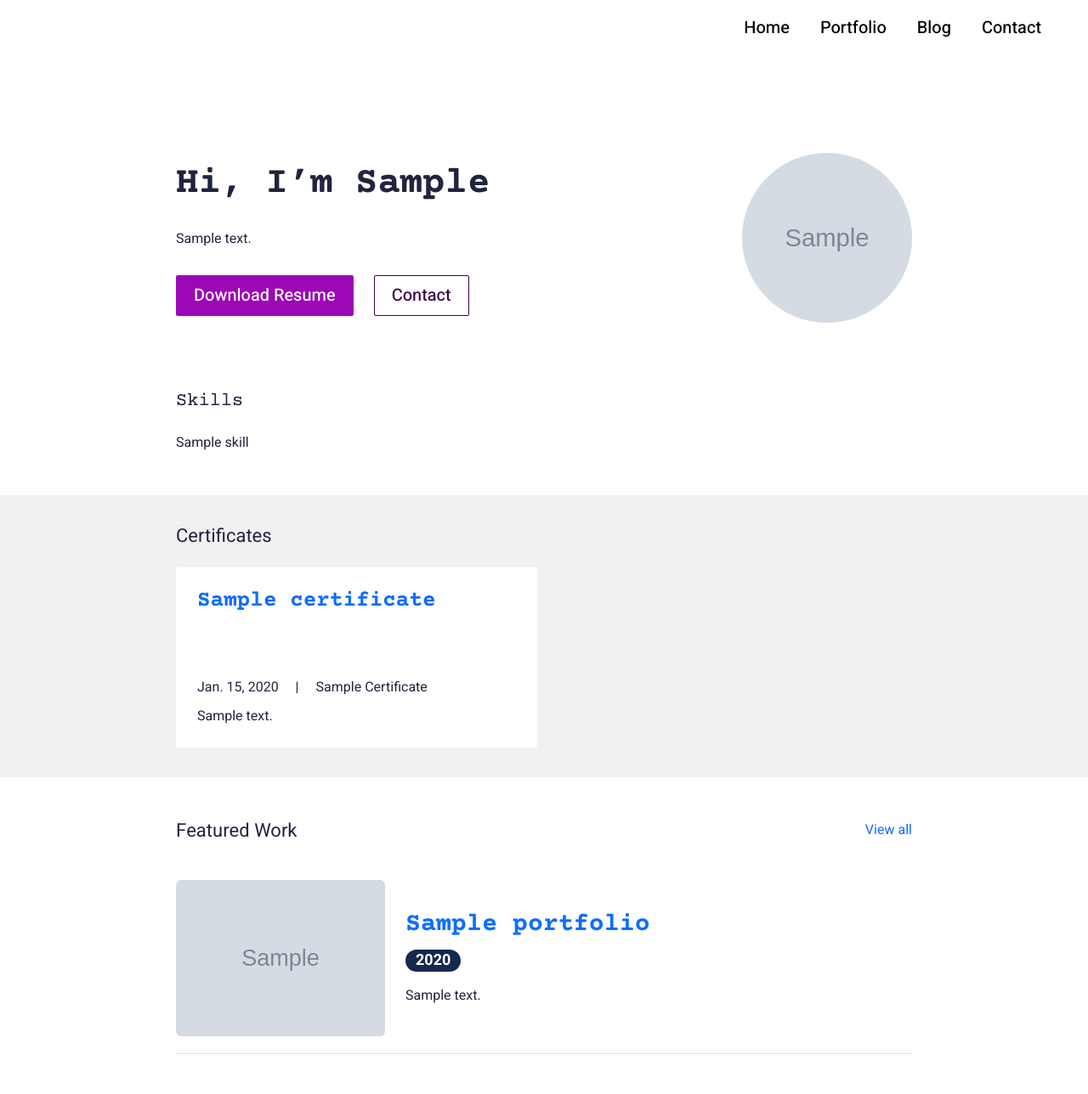
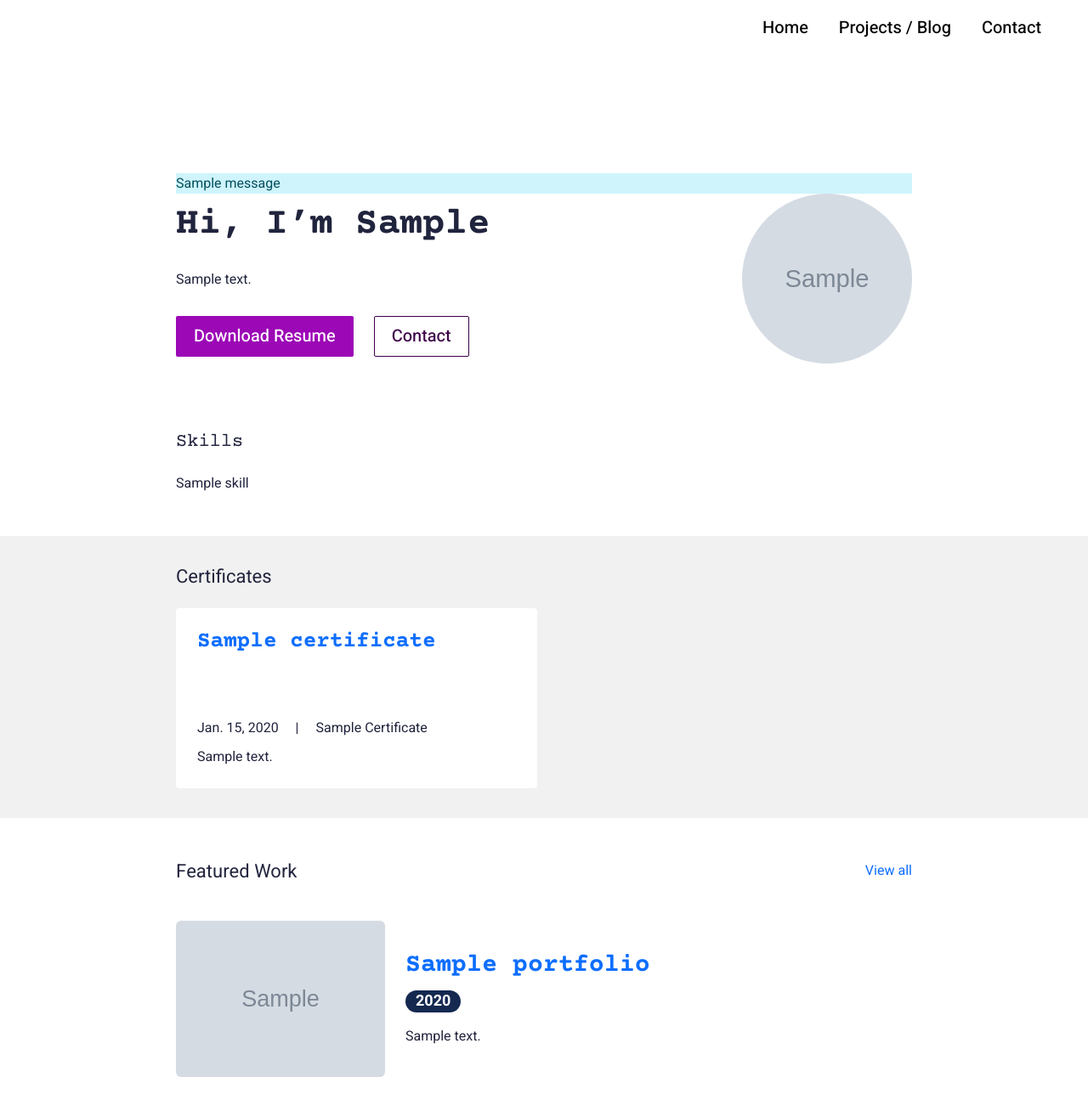
Before and after one commit to bezunesh/bezunesh, a Django app: page / in a window 1280 px wide. Shown: the top 1288 px of the page at 85% size. Run offline with Django 3.2, Linux system fonts and the light colour scheme; tables that the repository leaves empty hold one stand-in row (values such as "Sample post"); grey boxes marked "Sample" are stand-in pictures; one stand-in notice (Sample message) is shown; some libraries are stand-ins or nearby versions.

Commit message:
fea: Adds contact form sendemail feature

```diff
--- a/main/forms.py
+++ b/main/forms.py
@@ -3,7 +3,6 @@ from .models import ContactProfile
 
 
 class ContactForm(forms.ModelForm):
-
 	name = forms.CharField(max_length=100, required=True,
 		widget=forms.TextInput(attrs={
 			'placeholder': '*Full name..',
--- a/main/templates/main/index.html
+++ b/main/templates/main/index.html
@@ -11,6 +11,11 @@
 <section>
   <div class="bannerSection">
     <div class="container">
+      <div class="row">
+        <div class="col">
+          {% include 'main/partials/messages.html' %}
+        </div>
+      </div>
       <div class="row g-4 g-md-3  align-items-center">
         <div class="col-md-auto order-md-last">
           <div class="bannerUserImg">
--- a/main/templates/main/partials/messages.html
+++ b/main/templates/main/partials/messages.html
@@ -1,5 +1,7 @@
 {% if messages %}
+<ul class="messages">
     {% for message in messages %}
-        {% if message.tags %}  <script>alert("{{ message }}")</script> {% endif %}
+    <li{% if message.tags %} class="{{ message.tags }}"{% endif %}>{{ message }}</li>
     {% endfor %}
+</ul>
 {% endif %}
--- a/main/templates/main/partials/nav.html
+++ b/main/templates/main/partials/nav.html
@@ -16,8 +16,8 @@ Start Navigation Bar
             <div class="navCol">
                 <ul>
                 <li><a href="{%url 'main:home'%}">Home</a></li>
-                <li><a href="{%url 'main:portfolios' %}">Portfolio</a></li>
-                <li><a href="{% url 'main:blogs' %}">Blog</a></li>
+                <li><a href="{%url 'main:portfolios' %}">Projects / Blog</a></li>
+                <!--<li><a href="{% url 'main:blogs' %}">Blog</a></li>-->
                 <li><a href="{%url 'main:contact'%}">Contact</a></li>
                 </ul>
             </div>
--- a/main/views.py
+++ b/main/views.py
@@ -9,9 +9,11 @@ from .models import (
 	)
 
 from django.views import generic
+from django.core.mail import send_mail
+from resume_app.settings import EMAIL_HOST_USER
+import smtplib
 
-
-from . forms import ContactForm
+from .forms import ContactForm
 
 
 class IndexView(generic.TemplateView):
@@ -38,8 +40,19 @@ class ContactView(generic.FormView):
 	success_url = "/"
 
 	def form_valid(self, form):
-		form.save()
-		messages.success(self.request, 'Thank you. We will be in touch soon.')
+		try:
+			emailSent = send_mail(
+				form.cleaned_data['name'] + ' has sent you a message',
+				form.cleaned_data['message'],
+				form.cleaned_data['email'],
+				[EMAIL_HOST_USER],
+				fail_silently=False,
+				)
+		except(smtplib.SMTPException):
+			messages.error(self.request, "Something went wrong. Message is not sent.")
+		else:
+			messages.success(self.request, 'Thank you. We will be in touch soon.')
+
 		return super().form_valid(form)
 
 
--- a/static/css/style.css
+++ b/static/css/style.css
@@ -782,3 +782,15 @@ input[type=text], input[type=email], select, textarea {
 .hljs{ /* highlight js*/
   padding: 2rem
 }
+.msg {
+  position: relative;
+  padding: 1rem 1rem;
+  margin-bottom: 1rem;
+  border: 1px solid transparent;
+  border-radius: .25rem;
+}
+.success {
+  color: #055160;
+  background-color: #cff4fc;
+  border-color: #b6effb;
+}
```
Also changed, not shown: resume_app/settings.py (+8 -0 lines), main/templates/main/base.html (line endings or trailing spaces).
